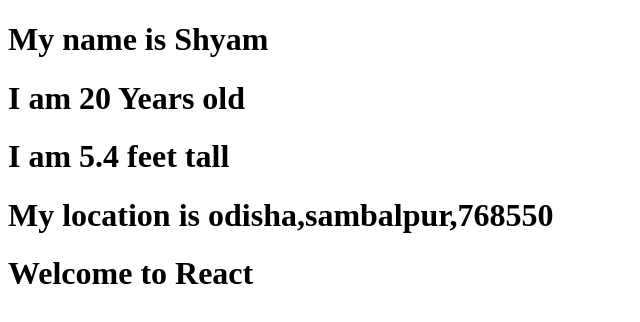
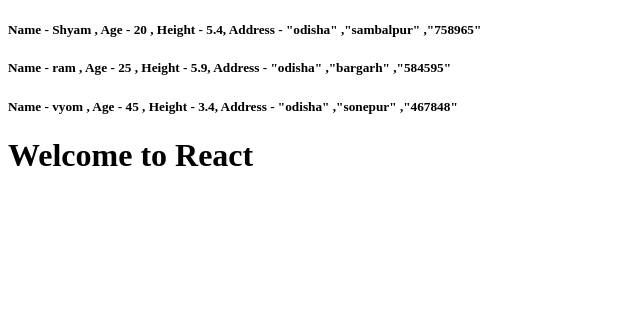
Before and after one commit to PrasastiBaitharu/practice_series, a React (Vite) app in the folder React/21 12/First_app/: page / in a window 1280 px wide. Shown: the top 322 px of the page, without its empty margins (0-640 px from the left). Built offline with nearby package versions, Linux system fonts and the light colour scheme.

Commit message:
Creating and accessing array of object in component

```diff
--- a/React/21 12/First_app/src/components/Hello.jsx
+++ b/React/21 12/First_app/src/components/Hello.jsx
@@ -1,22 +1,49 @@
-//Creating and accessing nested object in components
-const student = {
-  name : "Shyam",
-  age : 20,
-  height : 5.4,
-  address : {
-    state : "odisha",
-    city : "sambalpur",
-    pincode: 768550
-  }
-}
+//Creating and accessing array of object in components
 
 function Hello() {
+  const student = [
+    {
+      name : "Shyam" ,
+      age : 20,
+      height : 5.4,
+      address : {
+        state : "odisha" ,
+        city : "sambalpur" ,
+        pincode : 758965
+      }
+    },
+    {
+      name : "ram" ,
+      age : 25,
+      height : 5.9,
+      address : {
+        state : "odisha" ,
+        city : "bargarh" ,
+        pincode : 584595
+      }
+    },
+    {
+      name : "vyom" ,
+      age : 45,
+      height : 3.4,
+      address : {
+        state : "odisha" ,
+        city : "sonepur" ,
+        pincode : 467848
+      }
+    }
+  ]
+
   return (
     <>
-      <h1>My name is {student.name}</h1>
-      <h1>I am {student.age} Years old</h1>
-      <h1>I am {student.height} feet tall</h1>
-      <h1>My location is {student.address.state},{student.address.city},{student.address.pincode}</h1>
+      {student.map((stud)=>{
+       return (
+        <h5>
+        Name - {stud.name} , Age - {stud.age} , Height - {stud.height},
+         Address - "{stud.address.state}" ,"{stud.address.city}" ,"{stud.address.pincode}"
+       </h5>
+       )
+      })}
     </>
   );
 }
```
